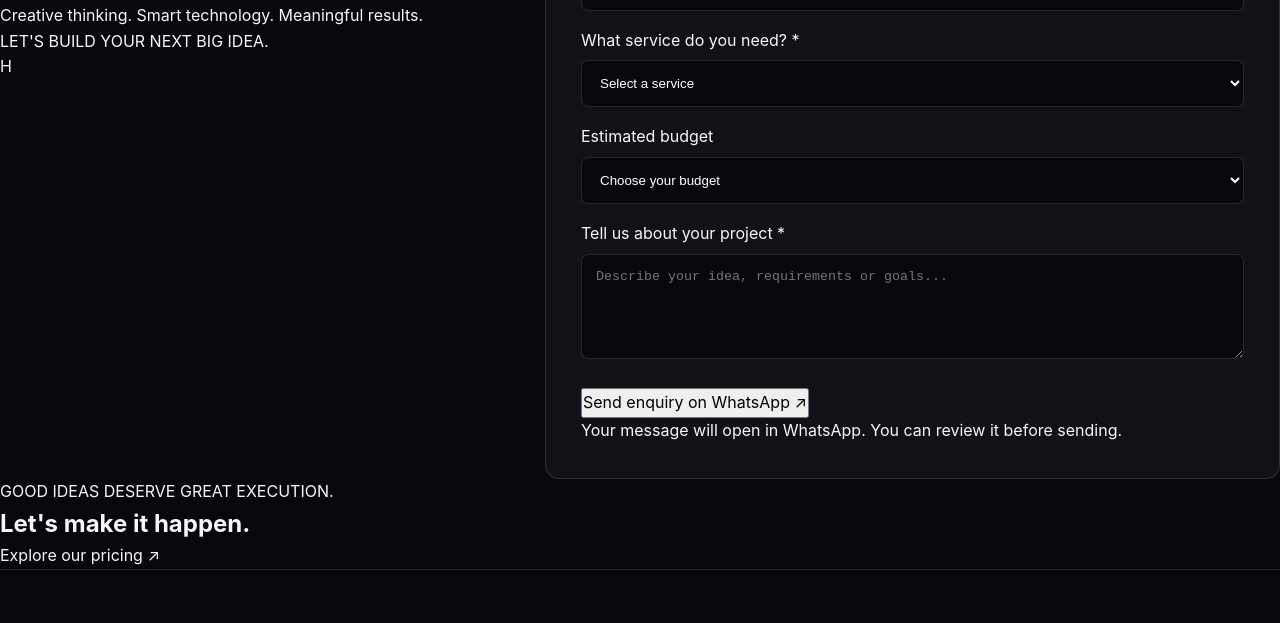
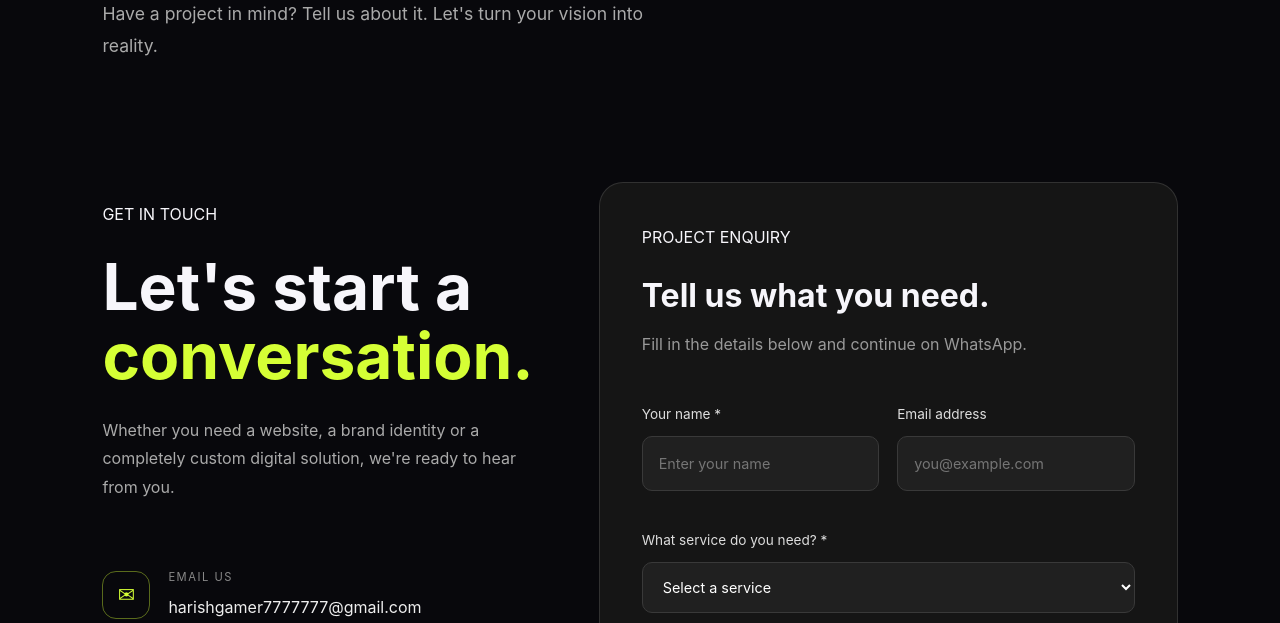
Before and after one commit to harishgamer7777777-byte/hashoratech, a plain HTML site: page contact.html in a window 1280 px wide. Shown: the part 514-1137 px from the top of the page. Drawn offline with Linux system fonts and the light colour scheme.

Commit message:
Update style.css

```diff
--- a/style.css
+++ b/style.css
@@ -2153,3 +2153,274 @@ img {
     padding: 0 6% 40px;
   }
 }
+
+/* =========================
+   CONTACT PAGE
+========================= */
+
+.contact-hero {
+  padding: 150px 8% 75px;
+}
+
+.contact-hero h1 {
+  font-size: clamp(3.5rem, 8vw, 7rem);
+  line-height: 1;
+  letter-spacing: -5px;
+  margin: 25px 0;
+}
+
+.contact-hero h1 span,
+.contact-info h2 span,
+.contact-bottom h2 span {
+  color: var(--accent, #d5ff35);
+}
+
+.contact-hero p {
+  max-width: 550px;
+  color: #aaa;
+  font-size: 1.1rem;
+  line-height: 1.8;
+}
+
+.contact-layout {
+  padding: 45px 8% 110px;
+  display: grid;
+  grid-template-columns: .85fr 1.15fr;
+  gap: 65px;
+  align-items: start;
+}
+
+.contact-info {
+  padding-top: 20px;
+}
+
+.contact-info h2 {
+  font-size: clamp(2.5rem, 5vw, 4.2rem);
+  line-height: 1.08;
+  margin: 25px 0;
+}
+
+.contact-info > p {
+  color: #aaa;
+  line-height: 1.8;
+  max-width: 430px;
+  margin-bottom: 45px;
+}
+
+.contact-detail {
+  display: flex;
+  align-items: center;
+  gap: 18px;
+  padding: 22px 0;
+  border-bottom: 1px solid rgba(255,255,255,.1);
+}
+
+.contact-icon {
+  width: 48px;
+  height: 48px;
+  display: grid;
+  place-items: center;
+  border: 1px solid rgba(213,255,53,.4);
+  border-radius: 14px;
+  color: var(--accent, #d5ff35);
+  font-size: 1.3rem;
+}
+
+.contact-detail small {
+  display: block;
+  color: #888;
+  font-size: .7rem;
+  letter-spacing: 1.5px;
+  margin-bottom: 8px;
+}
+
+.contact-detail a,
+.contact-detail p {
+  color: #eee;
+  text-decoration: none;
+  overflow-wrap: anywhere;
+}
+
+.contact-detail a:hover {
+  color: var(--accent, #d5ff35);
+}
+
+.contact-social {
+  margin-top: 45px;
+  color: #888;
+  font-size: .75rem;
+  letter-spacing: 2px;
+}
+
+.contact-orbit {
+  width: 115px;
+  height: 115px;
+  border: 1px solid rgba(213,255,53,.5);
+  border-radius: 50%;
+  display: grid;
+  place-items: center;
+  margin-top: 25px;
+  box-shadow: 0 0 45px rgba(213,255,53,.08);
+  animation: contactFloat 4s ease-in-out infinite;
+}
+
+.contact-orbit span {
+  font-size: 3rem;
+  font-weight: 900;
+  color: var(--accent, #d5ff35);
+}
+
+@keyframes contactFloat {
+  0%, 100% { transform: translateY(0); }
+  50% { transform: translateY(-12px); }
+}
+
+.contact-form-card {
+  padding: 42px;
+  border: 1px solid rgba(255,255,255,.12);
+  border-radius: 24px;
+  background: #151515;
+}
+
+.contact-form-card h2 {
+  font-size: 2rem;
+  margin: 20px 0 10px;
+}
+
+.form-intro {
+  color: #999;
+  margin-bottom: 30px;
+}
+
+.form-row {
+  display: grid;
+  grid-template-columns: 1fr 1fr;
+  gap: 18px;
+}
+
+.form-field {
+  margin-bottom: 22px;
+}
+
+.form-field label {
+  display: block;
+  margin-bottom: 10px;
+  color: #ddd;
+  font-size: .85rem;
+}
+
+.form-field input,
+.form-field select,
+.form-field textarea {
+  width: 100%;
+  padding: 15px 16px;
+  color: #fff;
+  background: #202020;
+  border: 1px solid #393939;
+  border-radius: 10px;
+  font: inherit;
+  font-size: .9rem;
+  outline: none;
+  transition: border-color .25s, box-shadow .25s;
+}
+
+.form-field select option {
+  background: #202020;
+  color: #fff;
+}
+
+.form-field textarea {
+  resize: vertical;
+  min-height: 130px;
+}
+
+.form-field input:focus,
+.form-field select:focus,
+.form-field textarea:focus {
+  border-color: var(--accent, #d5ff35);
+  box-shadow: 0 0 0 3px rgba(213,255,53,.08);
+}
+
+.contact-submit {
+  width: 100%;
+  padding: 17px 20px;
+  border: none;
+  border-radius: 10px;
+  background: var(--accent, #d5ff35);
+  color: #111;
+  font-weight: 800;
+  font-size: 1rem;
+  cursor: pointer;
+  transition: transform .25s, box-shadow .25s;
+}
+
+.contact-submit span {
+  margin-left: 10px;
+}
+
+.contact-submit:hover {
+  transform: translateY(-3px);
+  box-shadow: 0 10px 30px rgba(213,255,53,.15);
+}
+
+.form-small {
+  color: #777;
+  font-size: .75rem;
+  text-align: center;
+  margin-top: 17px;
+  line-height: 1.6;
+}
+
+.contact-bottom {
+  margin: 0 8% 80px;
+  padding: 70px 25px;
+  border-radius: 24px;
+  text-align: center;
+  background: linear-gradient(120deg, #20251a, #21172a);
+}
+
+.contact-bottom > p {
+  color: #aaa;
+  font-size: .72rem;
+  letter-spacing: 2px;
+}
+
+.contact-bottom h2 {
+  font-size: clamp(2.5rem, 6vw, 5rem);
+  margin: 20px 0 30px;
+}
+
+@media (max-width: 850px) {
+  .contact-layout {
+    grid-template-columns: 1fr;
+    gap: 45px;
+  }
+}
+
+@media (max-width: 600px) {
+  .contact-hero {
+    padding: 120px 6% 55px;
+  }
+
+  .contact-hero h1 {
+    letter-spacing: -2px;
+  }
+
+  .contact-layout {
+    padding: 25px 6% 75px;
+  }
+
+  .contact-form-card {
+    padding: 25px 18px;
+  }
+
+  .form-row {
+    grid-template-columns: 1fr;
+    gap: 0;
+  }
+
+  .contact-bottom {
+    margin: 0 6% 55px;
+    padding: 50px 18px;
+  }
+}
```
